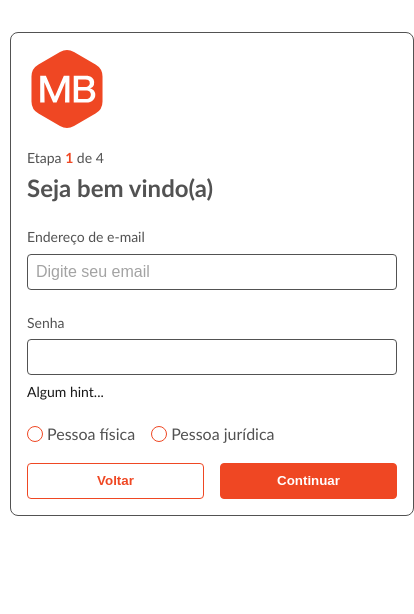
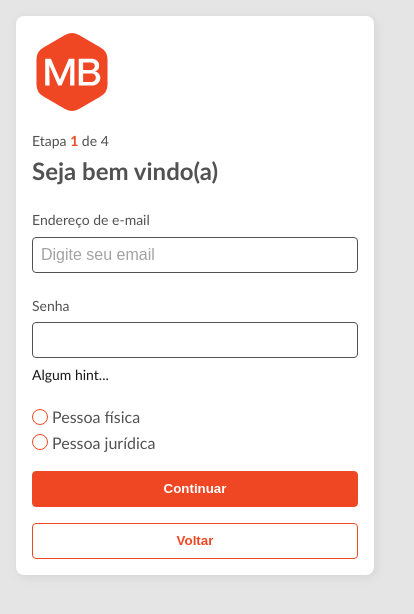
Before and after one commit to thiagocorbalan/desafio-mb-web, a Vue app in the folder app/: page / in a window 390 px wide. Shown: the top 614 px of the page, 414 px wide, since content can reach past the window. Built offline with nearby package versions, Linux system fonts and the light colour scheme.

Commit message:
fix: layout responsive

```diff
--- a/app/src/App.vue
+++ b/app/src/App.vue
@@ -40,8 +40,8 @@ function previousStep() {
 		</div>
 
 		<div class="actions">
+			<v-button @click="nextStep">Continuar</v-button>
 			<v-button color="ghost" @click="previousStep">Voltar</v-button>
-			<v-button @click="nextStep">Continuar</v-button>
 		</div>
 	</div>
 </template>
@@ -50,10 +50,13 @@ function previousStep() {
 @import "./assets/scss/global.scss";
 
 .container {
-	border: 1px solid;
+	background: color(neutral-white);
 	border-radius: 0.5rem;
 	padding: 1rem;
 	width: 100%;
+	box-sizing: border-box;
+	box-shadow: 0.125rem 0.125rem 0.625rem color(neutral-300);
+	margin: 0 auto;
 }
 
 .logo {
@@ -65,7 +68,7 @@ function previousStep() {
 
 .register-type {
 	display: flex;
-	gap: 1rem;
+	flex-direction: column;
 	margin-bottom: 1rem;
 }
 
@@ -87,6 +90,24 @@ function previousStep() {
 .actions {
 	display: flex;
 	justify-content: space-between;
+	flex-direction: column;
 	gap: 1rem;
 }
+
+@media screen and (min-width: screen(sm)) {
+	.container {
+		padding: 2rem;
+		margin: 1rem auto;
+		min-width: 22.5rem;
+		max-width: 30rem;
+	}
+
+	.register-type {
+		gap: 1rem;
+		flex-direction: row;
+	}
+	.actions {
+		flex-direction: row-reverse;
+	}
+}
 </style>
--- /dev/null
+++ b/app/src/assets/scss/_screens.scss
@@ -0,0 +1,9 @@
+$screens: (
+	sm: 46.5rem,
+	md: 64rem,
+	lg: 90rem,
+);
+
+@function screen($size) {
+	@return map-get($screens, $size);
+}
--- a/app/src/assets/scss/global.scss
+++ b/app/src/assets/scss/global.scss
@@ -2,6 +2,7 @@
 
 @import 'reset';
 @import 'colors';
+@import 'screens';
 
 body, html {
 	font-family: 'Trebuchet MS', 'Lucida Sans Unicode', 'Lucida Grande', 'Lucida Sans', Arial, sans-serif;
@@ -9,9 +10,20 @@ body, html {
 	line-height: 1.6rem;
 	color: color(neutral-600);
 
+}
+
+body {
 	display: flex;
 	justify-content: center;
 	padding: 1rem;
+	width: 100vw;
+	height: 100dvh;
+	box-sizing: border-box;
+	background: color(neutral-100);
+
+	> div {
+		width: 100%;
+	}
 }
 
 h2 {
--- a/app/src/components/VButton.vue
+++ b/app/src/components/VButton.vue
@@ -41,7 +41,7 @@ const cssClassMap = {
 	font-weight: 600;
 	justify-content: center;
 	line-height: 1.125rem;
-	min-width: 10rem;
+	min-width: min-content;
 	padding: 0.5rem;
 	text-align: center;
 	width: 100%;
```
